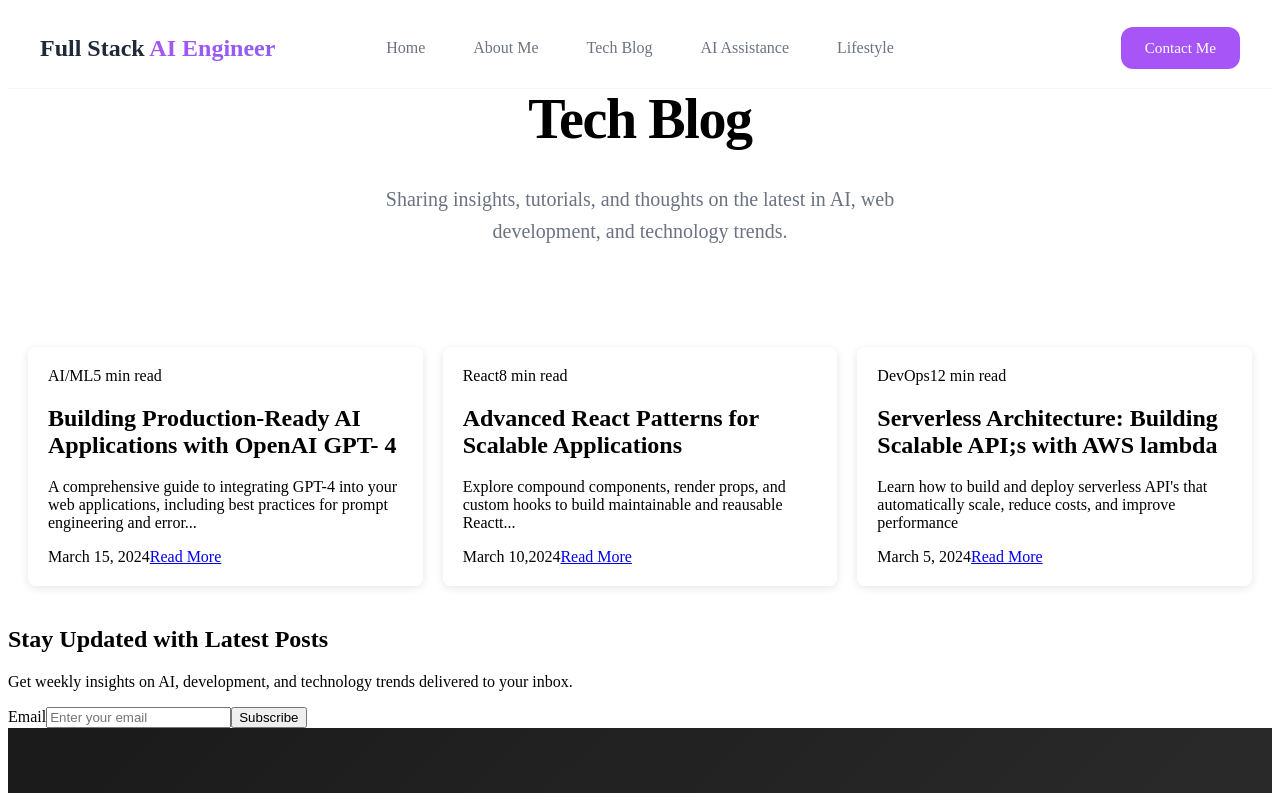
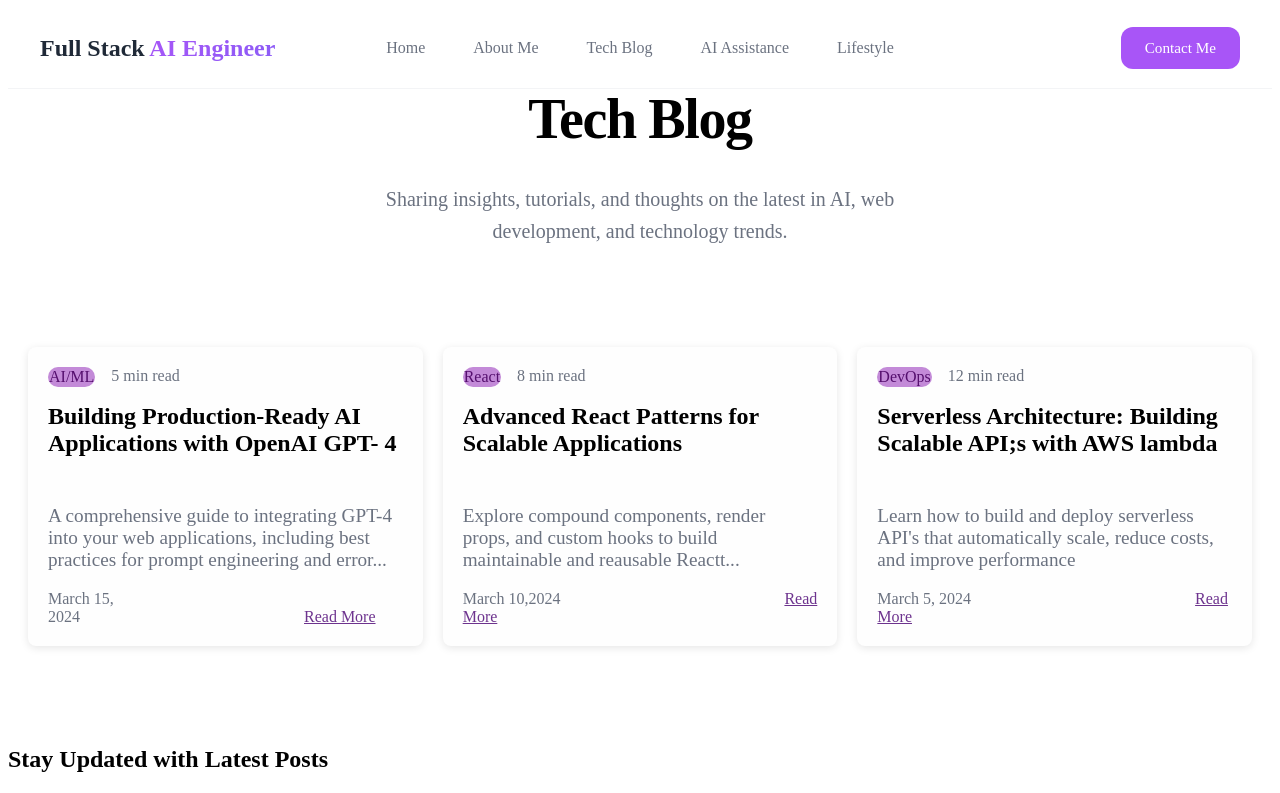
Before and after one commit to PhamelaMhlaba/My-Full-Stack-Personal-Website-with-AI-Integration, a Next.js app in the folder frontend/: page /tech-blog in a window 1280 px wide. Shown: the top 793 px of the page. Built offline with nearby package versions, Linux system fonts and the light colour scheme.

Commit message:
Implemented the styling of the blog-grid-column

```diff
--- a/frontend/app/components/TechBlogGrid.module.css
+++ b/frontend/app/components/TechBlogGrid.module.css
@@ -3,12 +3,45 @@
     grid-template-columns: repeat(auto-fit, minmax(300px, 1fr));
     gap: 20px;
     padding: 20px;
+    margin-bottom: 5rem;
 }
-
 .blogCard {
-    background-color: rgba(255, 255, 255, 0.833);
+    background-color: #fefefe;
     border-radius: 8px;
     padding: 20px;
-    box-shadow: 0 2px 8px rgba(0,0,0,0.1);
-    transition: transform 0.2s;
+    box-shadow: 0 2px 8px rgba(0, 0, 0, 0.1);
+    transition: transform 0.5s;
 }
+.blogCard:hover {
+  transform: translateY(-4px);
+}
+.postMeta {
+    display: flex;
+    justify-content: left;
+}
+.category {
+    background-color: #c38ad8;
+    border-radius: 20px;
+    padding: 1px;
+    color: #550f6e;
+}
+.readTime {
+    color: #6b7280;
+    margin: 0 0 0 1rem;
+}
+.postTitle {
+    font-size: 1.5rem;
+    font-weight: 800;
+    margin: 1rem 0 3rem 0;
+}
+.postExcerpt {
+    font-size: 1.2rem;
+    color: #6b7280;
+}
+.postDate {
+    color: #6b7280;
+}
+.readMore {
+    color: #6d338e;
+    margin: 0 0 0 14rem;
+}
```
